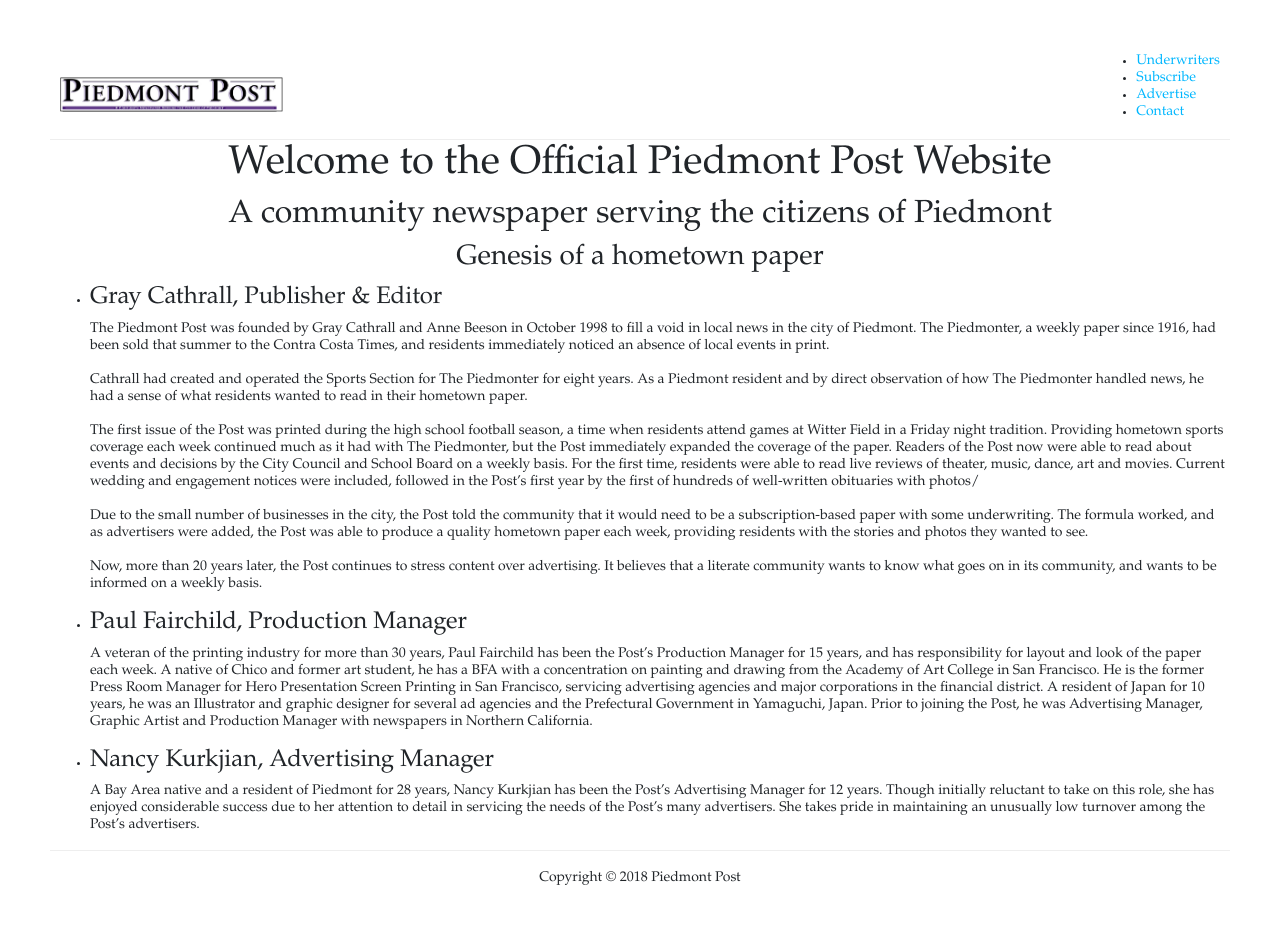
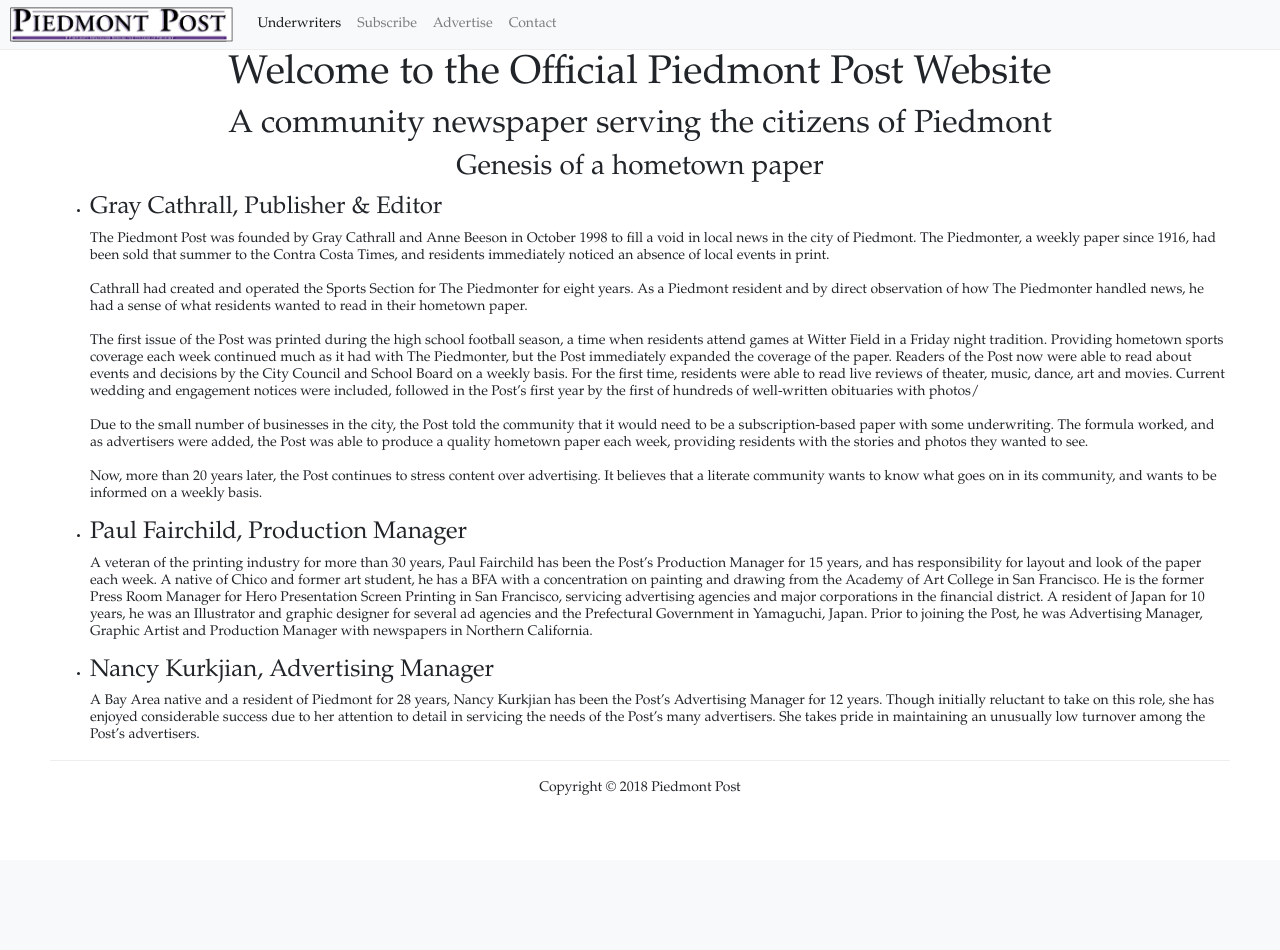
Before and after one commit to Natalielim/piedmontpost, a Node server app: page / in a window 1280 px wide. After the commit the page ends 795 px from the top, so only its background shows below. Run offline with Node 20, Linux system fonts and the light colour scheme; some libraries are stand-ins or nearby versions.

Commit message:
navbar updates

```diff
--- a/public/stylesheets/style.css
+++ b/public/stylesheets/style.css
@@ -9,12 +9,12 @@
 
 .navbar {
   background-color: #fff;
-  /* height: 50px; */
+  height: 50px;
   align-items: center;
   padding: 2.5px 10px 2.5px 10px;
-  /* position: fixed;
+  position: fixed;
   top: 0;
-  left: 0; */
+  left: 0;
   width: 100%;
   z-index: 1;
   border-bottom: solid #eee 1.5px;
--- a/views/layout.hbs
+++ b/views/layout.hbs
@@ -8,22 +8,38 @@
     <link rel='stylesheet' href='/stylesheets/style.css' />
   </head>
   <body>
-    <nav class="navbar">
+    <!-- <nav class="navbar fixed top">
       <a class="" href="/"><img class="logo" src = "../images/PiedmontPostLogo.jpg" height=35px></a>
-      <ul class="justify-content-center">
+      <ul class="justify-content-center navbar-nav">
         <li class="nav-item">
-          <a href="/underwriters">Underwriters</a>
+          <a class="nav-link" href="/underwriters">Underwriters</a>
         </li>
-        <li>
-          <a href="/subscribe">Subscribe</a>
+        <li class="nav-item">
+          <a class="nav-link" href="/subscribe">Subscribe</a>
         </li>
-        <li>
-          <a href="/advertise">Advertise</a>
+        <li class="nav-item">
+          <a class="nav-link" href="/advertise">Advertise</a>
         </li>
-        <li>
-          <a href="/contact">Contact</a>
+        <li class="nav-item">
+          <a class="nav-link" href="/contact">Contact</a>
         </li>
       </ul>
+    </nav> -->
+
+    <nav class="navbar navbar-expand-lg navbar-light bg-light">
+      <a class="navbar-brand" href="/"><img class="logo" src = "../images/PiedmontPostLogo.jpg" height=35px></a>
+      <button class="navbar-toggler" type="button" data-toggle="collapse" data-target="#navbarNavAltMarkup" aria-controls="navbarNavAltMarkup" aria-expanded="false" aria-label="Toggle navigation">
+        <span class="navbar-toggler-icon"></span>
+      </button>
+      <div class="collapse navbar-collapse" id="navbarNavAltMarkup">
+        <div class="navbar-nav">
+          <!-- <span class="sr-only">(current)</span> -->
+          <a class="nav-item nav-link active" href="/underwriters">Underwriters</a>
+          <a class="nav-item nav-link" href="/subscribe">Subscribe</a>
+          <a class="nav-item nav-link" href="/advertise">Advertise</a>
+          <a class="nav-item nav-link" href="/contact">Contact</a>
+        </div>
+      </div>
     </nav>
 
     <main>
```
